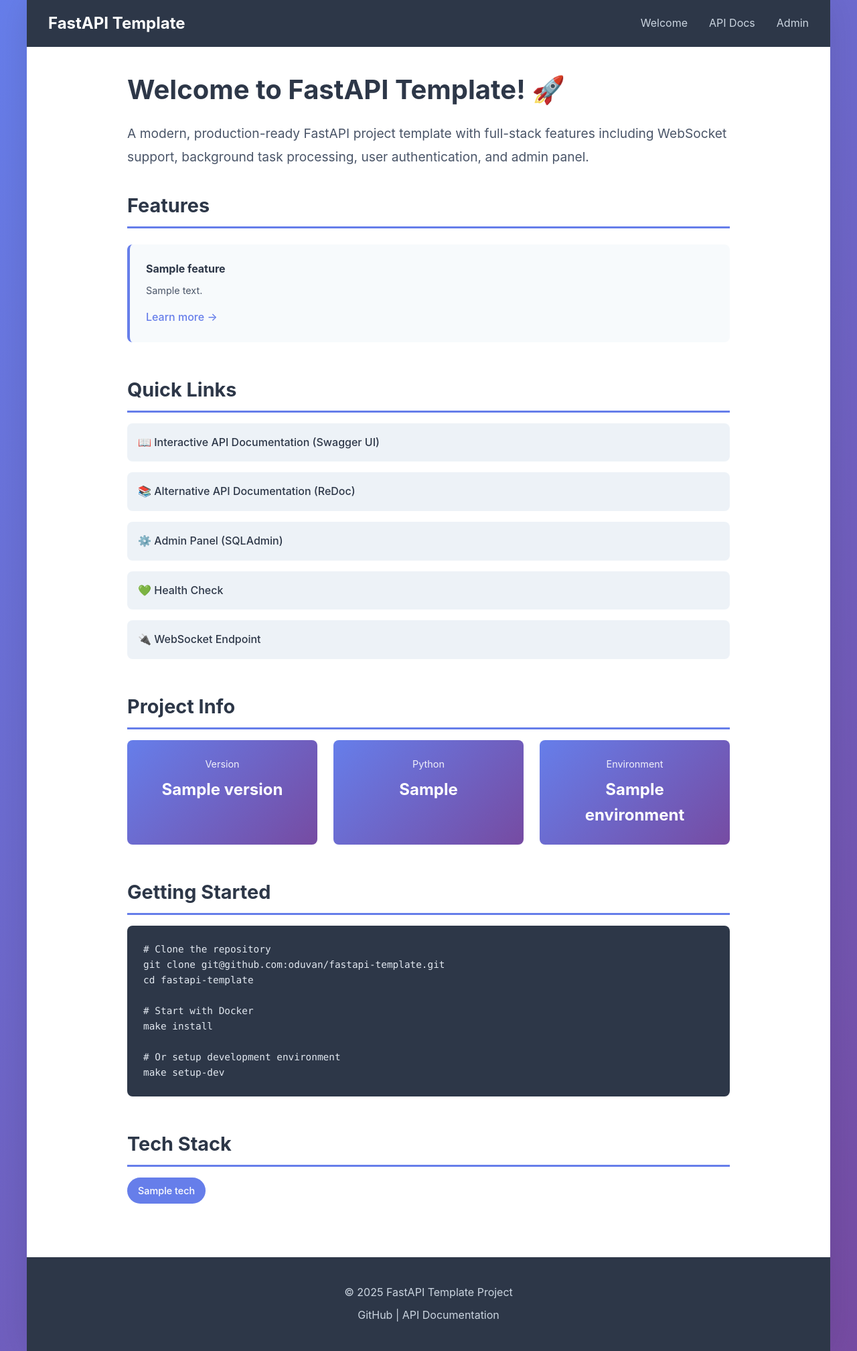
After one commit to oduvan/fastapi-template, a FastAPI app: template app/templates/welcome.html in a window 1280 px wide. The commit adds this page. Shown: the whole page at 67% size. Run offline with FastAPI, Linux system fonts and the light colour scheme; the template is opened without the code that fills it: most values are stand-ins (such as "Sample title", 1, 10 or a date in 2020); parts of the project's set-up code (start-up, migrations or seed data) failed here and were passed over.

Commit message:
Add management commands and enhance FastAPI template structure
- Introduced management commands for user counting and listing.
- Updated Makefile to include new management commands.
- Created a new management module with CLI support.
- Enhanced base HTML template and added a welcome page.
- Implemented views for rendering templates and handling requests.
- Added CSS styles for improved UI.
- Included tests for root and welcome page endpoints.

```diff
--- a/app/main.py
+++ b/app/main.py
@@ -3,7 +3,6 @@
 from fastapi import FastAPI
 from fastapi.middleware.cors import CORSMiddleware
 from fastapi.staticfiles import StaticFiles
-from fastapi.templating import Jinja2Templates
 from fastapi_cache import FastAPICache
 from fastapi_cache.backends.redis import RedisBackend
 from redis import asyncio as aioredis
@@ -14,6 +13,7 @@
 from app.core.security import auth_backend, fastapi_users
 from app.db.session import engine
 from app.schemas.user import UserCreate, UserRead, UserUpdate
+from app.views import router as views_router
 
 
 @asynccontextmanager
@@ -42,14 +42,14 @@
     allow_headers=["*"],
 )
 
-# Static files and templates
+# Static files
 app.mount("/static", StaticFiles(directory="app/static"), name="static")
-templates = Jinja2Templates(directory="app/templates")
 
 # Setup admin
 setup_admin(app, engine)
 
 # Include routers
+app.include_router(views_router)
 app.include_router(fastapi_users.get_auth_router(auth_backend), prefix="/auth/jwt", tags=["auth"])
 app.include_router(
     fastapi_users.get_register_router(UserRead, UserCreate), prefix="/auth", tags=["auth"]
@@ -60,8 +60,3 @@
     fastapi_users.get_users_router(UserRead, UserUpdate), prefix="/users", tags=["users"]
 )
 app.include_router(endpoints.router, prefix=settings.API_V1_STR, tags=["api"])
-
-
-@app.get("/")
-async def root():
-    return {"message": "Welcome to Cvitanok API", "docs": "/docs", "admin": "/admin"}
--- /dev/null
+++ b/app/management/__init__.py
@@ -0,0 +1 @@
+"""Management commands for the application."""
--- /dev/null
+++ b/app/static/css/style.css
@@ -0,0 +1,269 @@
+/* Reset and base styles */
+* {
+    margin: 0;
+    padding: 0;
+    box-sizing: border-box;
+}
+
+body {
+    font-family: -apple-system, BlinkMacSystemFont, 'Segoe UI', Roboto, 'Helvetica Neue', Arial, sans-serif;
+    line-height: 1.6;
+    color: #333;
+    background: linear-gradient(135deg, #667eea 0%, #764ba2 100%);
+    min-height: 100vh;
+}
+
+.container {
+    max-width: 1200px;
+    margin: 0 auto;
+    background: white;
+    min-height: 100vh;
+    box-shadow: 0 0 50px rgba(0, 0, 0, 0.1);
+}
+
+/* Header and Navigation */
+header {
+    background: #2d3748;
+    color: white;
+    padding: 1rem 2rem;
+}
+
+nav {
+    display: flex;
+    justify-content: space-between;
+    align-items: center;
+}
+
+nav h1 {
+    font-size: 1.5rem;
+}
+
+nav h1 a {
+    color: white;
+    text-decoration: none;
+}
+
+nav ul {
+    display: flex;
+    list-style: none;
+    gap: 2rem;
+}
+
+nav ul li a {
+    color: #cbd5e0;
+    text-decoration: none;
+    transition: color 0.3s;
+}
+
+nav ul li a:hover {
+    color: white;
+}
+
+/* Main content */
+main {
+    padding: 2rem;
+    min-height: calc(100vh - 200px);
+}
+
+/* Welcome page */
+.welcome-page {
+    max-width: 900px;
+    margin: 0 auto;
+}
+
+.welcome-page h2 {
+    font-size: 2.5rem;
+    margin-bottom: 1rem;
+    color: #2d3748;
+}
+
+.intro {
+    font-size: 1.2rem;
+    color: #4a5568;
+    margin-bottom: 2rem;
+    line-height: 1.8;
+}
+
+section {
+    margin-bottom: 3rem;
+}
+
+section h3 {
+    font-size: 1.8rem;
+    margin-bottom: 1rem;
+    color: #2d3748;
+    border-bottom: 3px solid #667eea;
+    padding-bottom: 0.5rem;
+}
+
+/* Feature grid */
+.feature-grid {
+    display: grid;
+    grid-template-columns: repeat(auto-fit, minmax(250px, 1fr));
+    gap: 1.5rem;
+    margin-top: 1.5rem;
+}
+
+.feature-card {
+    background: #f7fafc;
+    padding: 1.5rem;
+    border-radius: 8px;
+    border-left: 4px solid #667eea;
+    transition: transform 0.3s, box-shadow 0.3s;
+}
+
+.feature-card:hover {
+    transform: translateY(-5px);
+    box-shadow: 0 10px 20px rgba(0, 0, 0, 0.1);
+}
+
+.feature-card h4 {
+    color: #2d3748;
+    margin-bottom: 0.5rem;
+}
+
+.feature-card p {
+    color: #4a5568;
+    font-size: 0.9rem;
+    margin-bottom: 1rem;
+}
+
+.feature-card a {
+    color: #667eea;
+    text-decoration: none;
+    font-weight: 500;
+}
+
+/* Quick links */
+.quick-links ul {
+    list-style: none;
+    display: grid;
+    gap: 1rem;
+}
+
+.quick-links li {
+    background: #edf2f7;
+    padding: 1rem;
+    border-radius: 8px;
+    transition: background 0.3s;
+}
+
+.quick-links li:hover {
+    background: #e2e8f0;
+}
+
+.quick-links a {
+    color: #2d3748;
+    text-decoration: none;
+    font-weight: 500;
+    display: block;
+}
+
+/* Stats */
+.stats-grid {
+    display: grid;
+    grid-template-columns: repeat(auto-fit, minmax(150px, 1fr));
+    gap: 1.5rem;
+}
+
+.stat {
+    background: linear-gradient(135deg, #667eea 0%, #764ba2 100%);
+    color: white;
+    padding: 1.5rem;
+    border-radius: 8px;
+    text-align: center;
+}
+
+.stat-label {
+    display: block;
+    font-size: 0.9rem;
+    opacity: 0.9;
+    margin-bottom: 0.5rem;
+}
+
+.stat-value {
+    display: block;
+    font-size: 1.5rem;
+    font-weight: bold;
+}
+
+/* Code block */
+.code-block {
+    background: #2d3748;
+    color: #e2e8f0;
+    padding: 1.5rem;
+    border-radius: 8px;
+    overflow-x: auto;
+}
+
+.code-block pre {
+    margin: 0;
+}
+
+.code-block code {
+    font-family: 'Monaco', 'Menlo', 'Ubuntu Mono', monospace;
+    font-size: 0.9rem;
+    line-height: 1.6;
+}
+
+/* Tech stack tags */
+.tech-tags {
+    display: flex;
+    flex-wrap: wrap;
+    gap: 0.75rem;
+}
+
+.tech-tag {
+    background: #667eea;
+    color: white;
+    padding: 0.5rem 1rem;
+    border-radius: 20px;
+    font-size: 0.9rem;
+    font-weight: 500;
+}
+
+/* Footer */
+footer {
+    background: #2d3748;
+    color: #cbd5e0;
+    padding: 2rem;
+    text-align: center;
+}
+
+footer a {
+    color: #cbd5e0;
+    text-decoration: none;
+    transition: color 0.3s;
+}
+
+footer a:hover {
+    color: white;
+}
+
+footer p {
+    margin: 0.5rem 0;
+}
+
+/* Responsive */
+@media (max-width: 768px) {
+    nav {
+        flex-direction: column;
+        gap: 1rem;
+    }
+
+    nav ul {
+        gap: 1rem;
+    }
+
+    .welcome-page h2 {
+        font-size: 2rem;
+    }
+
+    .feature-grid {
+        grid-template-columns: 1fr;
+    }
+
+    main {
+        padding: 1rem;
+    }
+}
--- a/app/templates/base.html
+++ b/app/templates/base.html
@@ -3,13 +3,21 @@
 <head>
     <meta charset="UTF-8">
     <meta name="viewport" content="width=device-width, initial-scale=1.0">
-    <title>{% block title %}Cvitanok{% endblock %}</title>
+    <title>{% block title %}FastAPI Template{% endblock %}</title>
     <link rel="stylesheet" href="{{ url_for('static', path='/css/style.css') }}">
     {% block extra_css %}{% endblock %}
 </head>
 <body>
+    <div class="container">
         <header>
-        <h1>Cvitanok</h1>
+            <nav>
+                <h1><a href="/">FastAPI Template</a></h1>
+                <ul>
+                    <li><a href="/welcome">Welcome</a></li>
+                    <li><a href="/docs">API Docs</a></li>
+                    <li><a href="/admin">Admin</a></li>
+                </ul>
+            </nav>
         </header>
 
         <main>
@@ -17,8 +25,13 @@
         </main>
 
         <footer>
-        <p>&copy; 2025 Cvitanok</p>
+            <p>&copy; 2025 FastAPI Template Project</p>
+            <p>
+                <a href="https://github.com/oduvan/fastapi-template">GitHub</a> |
+                <a href="/docs">API Documentation</a>
+            </p>
         </footer>
+    </div>
 
     {% block extra_js %}{% endblock %}
 </body>
--- /dev/null
+++ b/app/templates/welcome.html
@@ -0,0 +1,82 @@
+{% extends "base.html" %}
+
+{% block title %}Welcome - FastAPI Template{% endblock %}
+
+{% block content %}
+<div class="welcome-page">
+    <h2>Welcome to FastAPI Template! 🚀</h2>
+
+    <p class="intro">
+        A modern, production-ready FastAPI project template with full-stack features including
+        WebSocket support, background task processing, user authentication, and admin panel.
+    </p>
+
+    <section class="features">
+        <h3>Features</h3>
+        <div class="feature-grid">
+            {% for feature in features %}
+            <div class="feature-card">
+                <h4>{{ feature.name }}</h4>
+                <p>{{ feature.description }}</p>
+                {% if feature.docs_url %}
+                <a href="{{ feature.docs_url }}" target="_blank">Learn more →</a>
+                {% endif %}
+            </div>
+            {% endfor %}
+        </div>
+    </section>
+
+    <section class="quick-links">
+        <h3>Quick Links</h3>
+        <ul>
+            <li><a href="/docs">📖 Interactive API Documentation (Swagger UI)</a></li>
+            <li><a href="/redoc">📚 Alternative API Documentation (ReDoc)</a></li>
+            <li><a href="/admin">⚙️ Admin Panel (SQLAdmin)</a></li>
+            <li><a href="{{ api_base }}/health">💚 Health Check</a></li>
+            <li><a href="{{ api_base }}/ws" target="_blank">🔌 WebSocket Endpoint</a></li>
+        </ul>
+    </section>
+
+    <section class="stats">
+        <h3>Project Info</h3>
+        <div class="stats-grid">
+            <div class="stat">
+                <span class="stat-label">Version</span>
+                <span class="stat-value">{{ version }}</span>
+            </div>
+            <div class="stat">
+                <span class="stat-label">Python</span>
+                <span class="stat-value">{{ python_version }}</span>
+            </div>
+            <div class="stat">
+                <span class="stat-label">Environment</span>
+                <span class="stat-value">{{ environment }}</span>
+            </div>
+        </div>
+    </section>
+
+    <section class="getting-started">
+        <h3>Getting Started</h3>
+        <div class="code-block">
+            <pre><code># Clone the repository
+git clone git@github.com:oduvan/fastapi-template.git
+cd fastapi-template
+
+# Start with Docker
+make install
+
+# Or setup development environment
+make setup-dev</code></pre>
+        </div>
+    </section>
+
+    <section class="tech-stack">
+        <h3>Tech Stack</h3>
+        <div class="tech-tags">
+            {% for tech in tech_stack %}
+            <span class="tech-tag">{{ tech }}</span>
+            {% endfor %}
+        </div>
+    </section>
+</div>
+{% endblock %}
--- a/requirements.txt
+++ b/requirements.txt
@@ -38,5 +38,9 @@
 pytest-cov==7.0.0
 aiosqlite==0.20.0
 
+# CLI
+typer==0.17.1
+rich==14.2.0
+
 # Development
 python-dotenv==1.2.1
```
Also changed, not shown: app/management/commands.py (added, +64 -0 lines), app/views.py (added, +83 -0 lines), manage.py (added, +18 -0 lines), tests/test_main.py (added, +79 -0 lines), 1 other file. Lines whose indentation alone changed are shown as unchanged.
